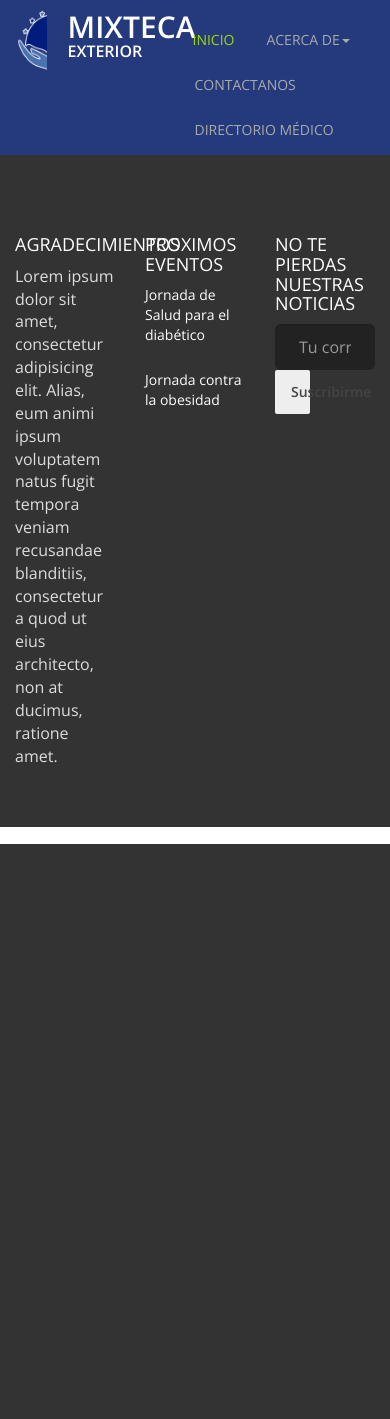
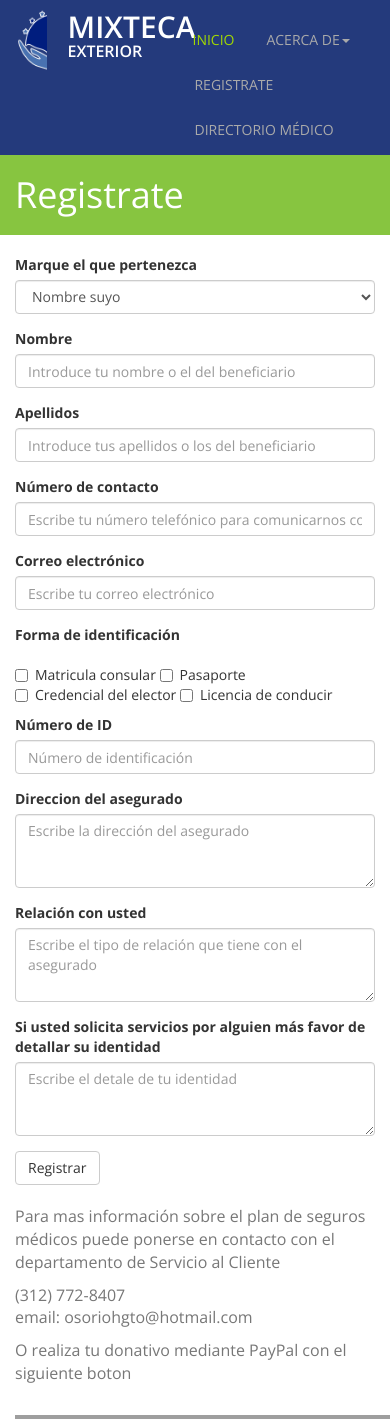
Before and after one commit to aldey-inc/mixtecaExterior, a PHP site: page /contact.php in a window 390 px wide; the page is wider, and only the part inside the window is pictured. Shown: the top 1419 px of that part. Before the commit the page ends 844 px from the top of that part, so only its background shows below. Run offline with PHP 8.4, Linux system fonts and the light colour scheme; some libraries are stand-ins or nearby versions; grey boxes are pictures that could not be loaded.

Commit message:
Agregacion de formulario de registro de los beneficiarios, agregacion de boton payl pal, agregacion de imagenes de los diferentes hospitales como CEMIB y HERA, agregacion de estilos css para los formularios, creacion de pagina de cemib que aun le falta darle estilo, creacion de la pagina de hera pero aun le falta darle estilo

```diff
--- a/webPage/contact.php
+++ b/webPage/contact.php
@@ -8,6 +8,163 @@
 <body>
 	<?php include 'inc/header.php'; ?>
 
+	<section id="title-bar">
+		<div class="container">
+			<div class="row">
+				<div class="col-md-12">
+					<h1>Registrate</h1>
+				</div>
+			</div>
+		</div>
+	</section>
+
+	<section id="contact">
+		<div class="container">
+			<div class="row">
+				<div class="col-md-7 col-md-offset-1">
+
+					<form>
+						<div class="form-group">
+							<label for="">Marque el que pertenezca</label>
+							<select class="form-control">
+							  <option>Nombre suyo</option>
+							  <option>Nombre de persona asegurada</option>
+							</select>
+						</div>
+						<div class="form-group">
+							<label for="inputName">Nombre</label>
+							<input type="text" class="form-control" id="inputName" placeholder="Introduce tu nombre o el del beneficiario">
+						</div>
+
+						<div class="form-group">
+							<label for="inputLastname">Apellidos</label>
+							<input type="text" class="form-control" id="inputLastname" placeholder="Introduce tus apellidos o los del beneficiario">
+						</div>
+
+						<div class="form-group">
+							<label for="inputContactNumber">Número de contacto</label>
+							<input type="text" class="form-control" id="inputContactNumber" placeholder="Escribe tu número telefónico para comunicarnos contigo">
+						</div>
+
+						<div class="form-group">
+					    	<label for="inputEmail">Correo electrónico</label>
+					    	<input type="email" class="form-control" id="inputEmail" placeholder="Escribe tu correo electrónico">
+					  	</div>
+					  	<div class="form-group">
+					    	<label>Forma de identificación</label>
+					  	</div>
+					  	<div class="checkbox">
+					    	<label>
+					      	<input type="checkbox"> Matricula consular
+					    	</label>
+					    	<label>
+					      	<input type="checkbox"> Pasaporte
+					    	</label>
+					    	<label>
+					      	<input type="checkbox"> Credencial del elector
+					    	</label>
+					    	<label>
+					      	<input type="checkbox"> Licencia de conducir
+					    	</label>
+					  	</div>
+					  	<div class="form-group">
+					    	<label for="inputID">Número de ID</label>
+					    	<input type="text" class="form-control" id="inputID" placeholder="Número de identificación">
+					  	</div>
+					  	<div class="form-group">
+					    	<label for="inputAdress">Direccion del asegurado</label>
+					    	<textarea class="form-control" rows="3" placeholder="Escribe la dirección del asegurado"></textarea>
+					  	</div>
+
+						<div class="form-group">
+					    	<label for="inputRelation">Relación con usted</label>
+					    	<textarea class="form-control" rows="3" placeholder="Escribe el tipo de relación que tiene con el asegurado"></textarea>
+					  	</div>
+
+						<div class="form-group">
+					    	<label for="inputRelation">Si usted solicita servicios por alguien más favor de detallar su identidad</label>
+					    	<textarea class="form-control" rows="3" placeholder="Escribe el detale de tu identidad"></textarea>
+					  	</div>
+					  	<button type="submit" class="btn btn-default">Registrar</button>
+					</form>
+				</div>
+
+				<div class="col-md-4">
+					<br>
+					<p>
+						Para mas información sobre el plan de seguros médicos puede ponerse en contacto con
+						el departamento de Servicio al Cliente
+					</p>
+					<p>
+						(312) 772-8407 <br>
+						email: osoriohgto@hotmail.com
+					</p>
+
+					<p>
+						O realiza tu donativo mediante PayPal con el siguiente boton
+					</p>
+					<div class="row">
+						<div class="col-md-6 col-md-offset-3">
+							<div class="paypal">
+								<form action="https://www.paypal.com/cgi-bin/webscr" method="post">
+									<input type="hidden" name="business" value="OSORIOROD@HOTMAIL.COM"/>
+									<input type="hidden" name="cmd" value="_xclick"/>
+									<input type="hidden" name="item_name" value="01IL001"/>
+									<input type="hidden" name="amount" value="25"/>
+									<input type="hidden" name="currency_code" value="USD"/>
+									<input type="hidden" name="shipping" value="0"/>
+									<input type="hidden" name="tax_rate" value="0"/>
+									<input type="image" name="submit" border="0" src="https://www.paypal.com/en_US/i/btn/btn_buynowCC_LG.gif" alt="PayPal - The safer, easier way to pay online"/>
+									<img alt="" border="0" width="1" height="1" src="https://www.paypal.com/en_US/i/scr/pixel.gif"/>
+								</form>
+							</div>
+						</div>
+						<div class="col-md-3"></div>
+					</div>
+
+				</div>
+			</div>
+		</div>
+	</section>
+
+	<!--
+	<section id="contactinformation">
+		<div class="container">
+			<div class="row">
+				<div class="col-md-12">
+					<p>
+						Para mas información sobre el plan de seguros médicos puede ponerse en contacto con
+						El departamento de Servicio al Cliente (312) 772-8407.
+						email: osoriohgto@Hotmail.com
+					</p>
+				</div>
+			</div>
+		</div>
+	</section>
+	-->
+
+	<!--
+	<div class="container">
+		<div class="row">
+			<div class="col-ms-12">
+				<div class="paypal">
+					<form action="https://www.paypal.com/cgi-bin/webscr" method="post">
+						<input type="hidden" name="business" value="OSORIOROD@HOTMAIL.COM"/>
+						<input type="hidden" name="cmd" value="_xclick"/>
+						<input type="hidden" name="item_name" value="01IL001"/>
+						<input type="hidden" name="amount" value="25"/>
+						<input type="hidden" name="currency_code" value="USD"/>
+						<input type="hidden" name="shipping" value="0"/>
+						<input type="hidden" name="tax_rate" value="0"/>
+						<input type="image" name="submit" border="0" src="https://www.paypal.com/en_US/i/btn/btn_buynowCC_LG.gif" alt="PayPal - The safer, easier way to pay online"/>
+						<img alt="" border="0" width="1" height="1" src="https://www.paypal.com/en_US/i/scr/pixel.gif"/>
+					</form>
+				</div>
+			</div>
+		</div>
+	</div>
+	-->
+
 	<?php include 'inc/footer.php'; ?>
 	<?php include 'inc/footer_common.php'; ?>
 </body>
--- a/webPage/css/style.css
+++ b/webPage/css/style.css
@@ -160,3 +160,18 @@ footer p {
 	font-size: 1.4rem;
 	font-weight: 600;
 }
+
+section#title-bar{
+	padding: 0px;
+	margin: 0px;
+	height:80px;
+	background:#87C540;
+	color:#fff;
+}
+section#title-bar h1{
+	margin-bottom: 20px;
+}
+
+form{
+	padding-top: 20px;
+}
--- a/webPage/css/workshop.css
+++ b/webPage/css/workshop.css
@@ -171,6 +171,8 @@
 		background-color: #eee;
 	}
 
+
+
 /* Small devices (tablets, 768px and up) */
 @media (min-width: 768px) {
 
--- a/webPage/inc/header.php
+++ b/webPage/inc/header.php
@@ -18,7 +18,7 @@
 							<li><a href="principles.php">VALORES</a></li>
 						</ul>
 					</li>
-					<li><a href="contact.php">CONTACTANOS</a></li>
+					<li><a href="contact.php">REGISTRATE</a></li>
 					<li><a href="#">DIRECTORIO MÉDICO</a></li>
 				</ul>
 			</div>
--- a/webPage/index.php
+++ b/webPage/index.php
@@ -17,7 +17,7 @@
 						<br>
 						<h2>Cuidamos a quienes esperan tu anhelado regreso</h2>
 						<a class="btn btn-custom" href="#">Conoce Nuestro Trabajo</a>
-						<a class="btn btn-custom" href="#">Contáctanos</a>
+						<a class="btn btn-custom" href="contact.php">Contáctanos</a>
 					</div>
 					<div class="col-xs-4"></div>
 				</div>
```
Also changed, not shown: webPage/cemib.php (added, +65 -0 lines), webPage/hera.php (added, +58 -0 lines), webPage/img/cemib/consultoriocoldoscopia.png (added), webPage/img/cemib/cuarto.png (added), webPage/img/cemib/entradaprincipal.png (added), webPage/img/cemib/pediatria.png (added), webPage/img/cemib/quirofano.png (added), webPage/img/cemib/saladeespera.png (added), webPage/img/hera/consultorio.png (added), webPage/img/hera/entrada.PNG (added), webPage/img/hera/personal.PNG (added), webPage/img/hera/saladeespera.PNG (added), webPage/img/hera/saladeespera2.PNG (added).
